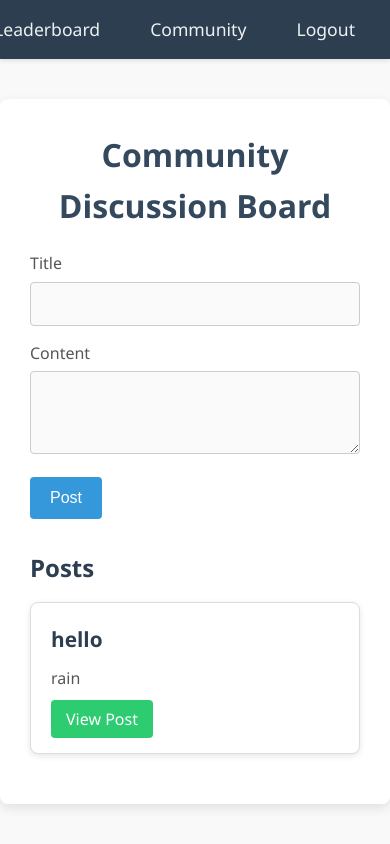
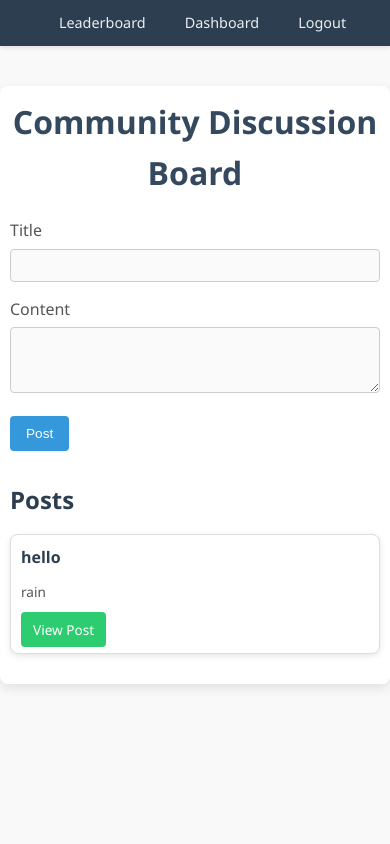
Before and after one commit to rohan4693/Weather-and-air-quality-monitoring-system-using--ML, a Flask app: page /community in a window 390 px wide. Run offline with Flask 3, Linux system fonts and the light colour scheme; data comes from the database, SQL or seed files in the repository; parts of the project's set-up code (start-up, migrations or seed data) failed here and were passed over.

Commit message:
added responsive changes

```diff
--- a/templates/community.html
+++ b/templates/community.html
@@ -53,7 +53,7 @@
 .navbar-links a:hover {
     background-color: #34495e;
     color: #f39c12;
-            text-decoration: none ;
+    text-decoration: none;
 }
 
 /* Container for content */
@@ -180,13 +180,13 @@
 .btn-delete:hover {
     background-color: #c0392b;
     text-decoration: none;
+}
 
 .post-author {
     margin-bottom: 10px;
     color: #555;
     font-size: 0.9rem;
 }
-
 
 a {
     color: inherit;
@@ -199,20 +199,37 @@
 
 /* Media Queries for responsiveness */
 @media (max-width: 768px) {
+    /* Navbar */
+    .navbar {
+        flex-direction: row;  /* Keep items horizontal */
+        justify-content: center;  /* Center navbar items horizontally */
+        padding: 10px 15px;
+    }
+
     .navbar-links {
-                flex-direction: column;
-                align-items: flex-start;
+        display: flex;
+        justify-content: center; /* Keep navbar items horizontally centered */
+        padding: 0;
+        margin: 0;
     }
 
     .navbar-links li {
-                margin-left: 0;
-                margin-bottom: 10px;
+        margin-left: 15px;  /* Adjusted margin for horizontal spacing */
+        margin-bottom: 0;  /* No vertical spacing */
     }
 
+    .navbar-links a {
+        padding: 10px;
+        font-size: 1rem;
+        text-align: center;
+    }
+
+    /* Content Container */
     .container {
         padding: 15px;
     }
 
+    /* Form inputs */
     .form-control {
         font-size: 0.9rem;
         padding: 10px;
@@ -222,7 +239,68 @@
         padding: 10px 18px;
         font-size: 0.9rem;
     }
+
+    /* Card Styling */
+    .card {
+        padding: 15px;
     }
+
+    .card-title {
+        font-size: 1.1rem;
+    }
+
+    .card-text {
+        font-size: 0.9rem;
+    }
+
+    .btn-view,
+    .btn-delete {
+        padding: 10px 15px;
+        font-size: 0.9rem;
+    }
+}
+
+/* For very small screens like phones in portrait mode */
+@media (max-width: 480px) {
+    .navbar-links a {
+        padding: 12px;
+        font-size: 0.9rem;
+    }
+
+    .container {
+        padding: 10px;
+    }
+
+    .form-control {
+        font-size: 0.85rem;
+        padding: 8px;
+    }
+
+    .btn-primary {
+        padding: 10px 16px;
+        font-size: 0.85rem;
+    }
+
+    .card {
+        padding: 10px;
+    }
+
+    .card-title {
+        font-size: 1rem;
+    }
+
+    .card-text {
+        font-size: 0.85rem;
+    }
+
+    .btn-view,
+    .btn-delete {
+        padding: 8px 12px;
+        font-size: 0.85rem;
+    }
+}
+
+
     </style>
 </head>
 
@@ -230,7 +308,7 @@
     <nav class="navbar">
         <ul class="navbar-links">
             <li><a href="/leaderboard">Leaderboard</a></li>
-            <li><a href="/community">Community</a></li>
+            <li><a href="/dashboard">Dashboard</a></li>
             <li><a href="/logout">Logout</a></li>
         </ul>
     </nav>
```
Lines whose indentation alone changed are shown as unchanged.
